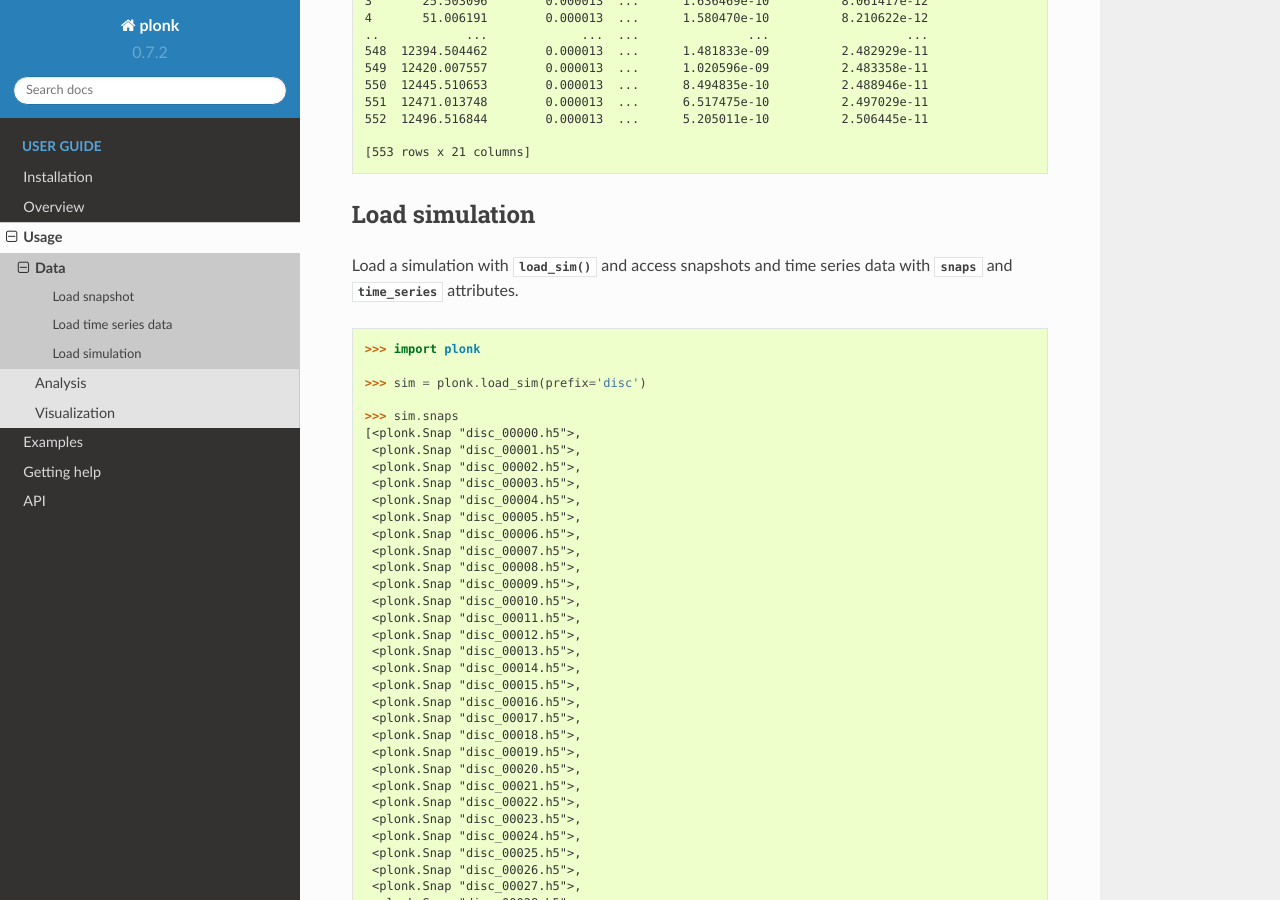
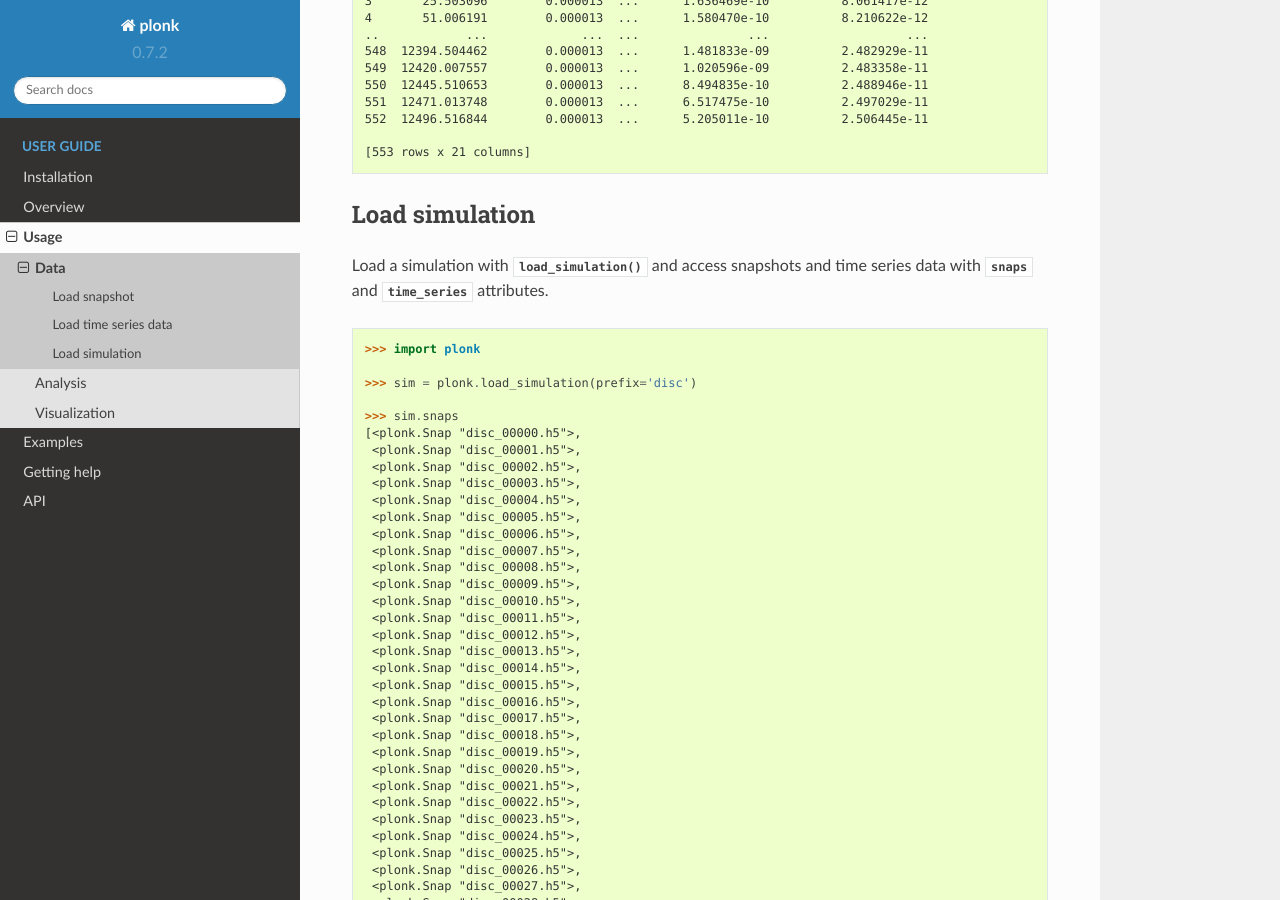
Before and after one commit to dmentipl/plonk, a Sphinx documentation site: the page built from docs/source/usage.data.rst, in a window 1280 px wide and 900 px high, scrolled down 2225 px. Built offline with Sphinx 7.4.7 and the Read the Docs theme 2.0.0, drawn with Linux system fonts in a browser that asks for light colours; formulas are drawn with MathJax 3.

Commit message:
Deprecate load_sim in favour of load_simulation

```diff
--- a/docs/source/api/data.simulation.rst
+++ b/docs/source/api/data.simulation.rst
@@ -5,6 +5,6 @@ Simulation
 .. autoclass:: plonk.Simulation
     :members:
 
-.. autofunction:: plonk.load_sim
+.. autofunction:: plonk.load_simulation
 
 .. autofunction:: plonk.load_time_series
--- a/docs/source/examples/accretion-onto-sinks.rst
+++ b/docs/source/examples/accretion-onto-sinks.rst
@@ -18,7 +18,7 @@ Plot mass accretion and accretion rate onto sink particles.
     import plonk
 
     # Load simulation
-    sim = plonk.load_sim(prefix='disc')
+    sim = plonk.load_simulation(prefix='disc')
     sink_labels = ('Star', 'Planet')
 
     # Initialize figure
--- a/docs/source/examples/density-profiles.rst
+++ b/docs/source/examples/density-profiles.rst
@@ -18,7 +18,7 @@ Plot a density profile for multiple snapshots.
     import plonk
 
     # Load simulation
-    sim = plonk.load_sim(prefix='disc')
+    sim = plonk.load_simulation(prefix='disc')
 
     # Generate density profiles for every 7th snap
     stride = 7
--- a/docs/source/overview.rst
+++ b/docs/source/overview.rst
@@ -219,13 +219,13 @@ Plonk has the :class:`Simulation` class to represent the complete data set.
 to represent time series data (see below), plus metadata, such as the directory
 on the file system.
 
-Use the :func:`load_sim` function to instantiate a :class:`Simulation`
+Use the :func:`load_simulation` function to instantiate a :class:`Simulation`
 object.
 
 .. code-block:: pycon
 
     >>> prefix = 'disc'
-    >>> sim = plonk.load_sim(prefix=prefix)
+    >>> sim = plonk.load_simulation(prefix=prefix)
 
 Each of the snapshots are available via :attr:`~Simulation.snaps` as a list. We
 can get the first five snapshots with the following.
--- a/docs/source/usage.data.rst
+++ b/docs/source/usage.data.rst
@@ -142,15 +142,15 @@ what columns are available.
 Load simulation
 ~~~~~~~~~~~~~~~
 
-Load a simulation with :func:`load_sim` and access snapshots and time series
-data with :attr:`~Simulation.snaps` and :attr:`~Simulation.time_series`
+Load a simulation with :func:`load_simulation` and access snapshots and time
+series data with :attr:`~Simulation.snaps` and :attr:`~Simulation.time_series`
 attributes.
 
 .. code-block:: python
 
     >>> import plonk
 
-    >>> sim = plonk.load_sim(prefix='disc')
+    >>> sim = plonk.load_simulation(prefix='disc')
 
     >>> sim.snaps
     [<plonk.Snap "disc_00000.h5">,
--- a/docs/source/usage.visualization.rst
+++ b/docs/source/usage.visualization.rst
@@ -131,7 +131,7 @@ Produce an animation of images using :func:`~animate`.
 
     >>> import plonk
 
-    >>> sim = plonk.load_sim(prefix='disc')
+    >>> sim = plonk.load_simulation(prefix='disc')
 
     >>> units={'position': 'au', 'density': 'g/cm^3', 'projection': 'cm'}
 
--- a/plonk/__init__.py
+++ b/plonk/__init__.py
@@ -60,7 +60,7 @@ from ._config import read_config, write_config
 from ._logging import logger_init as _logger_init
 from ._units import Quantity, add_units, array_units, units
 from .analysis.profile import Profile, load_profile
-from .simulation.simulation import Simulation, load_sim
+from .simulation.simulation import Simulation, load_sim, load_simulation
 from .simulation.time_series import load_ev, load_time_series
 from .snap.readers import load_snap
 from .snap.snap import Sinks, Snap, SnapLike, SubSnap
@@ -91,6 +91,7 @@ __all__ = [
     'load_ev',
     'load_profile',
     'load_sim',
+    'load_simulation',
     'load_snap',
     'load_time_series',
     'plot',
```
Also changed, not shown: 4 other files.
